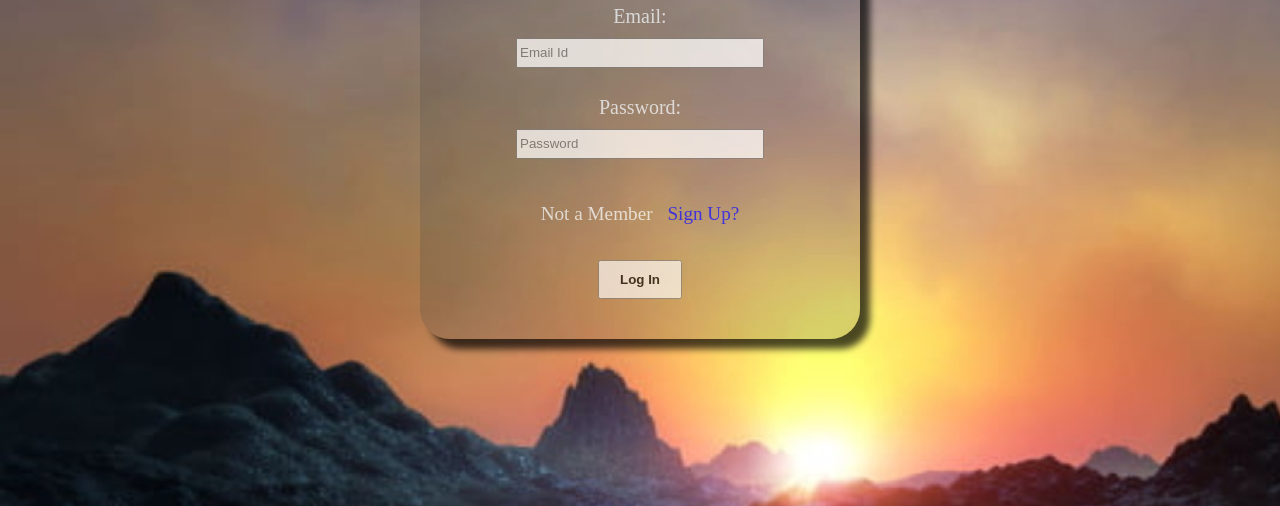
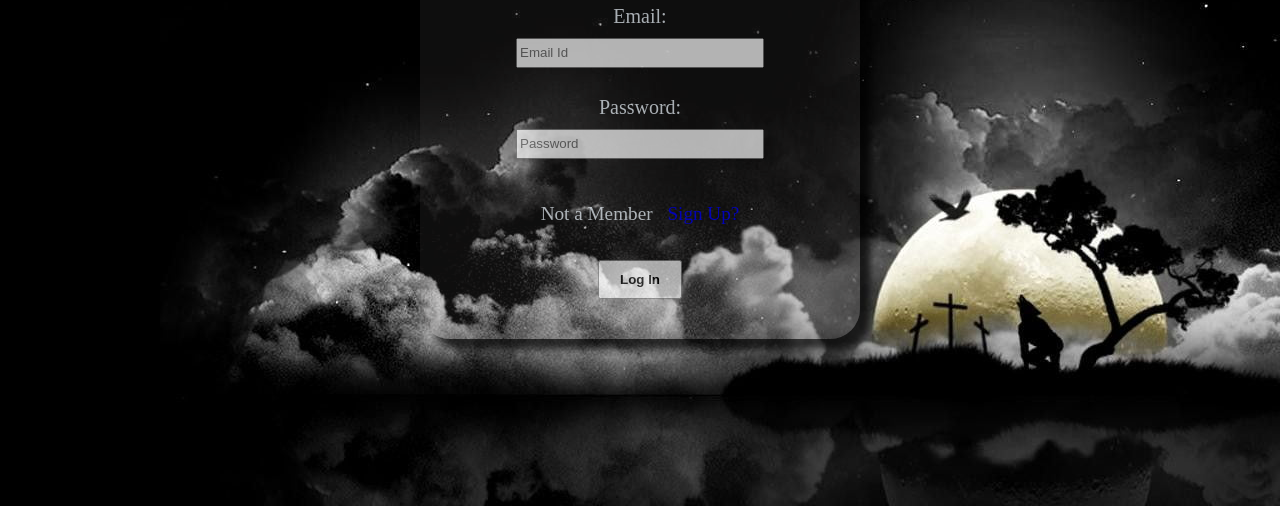
Before and after one commit to ArshikAk/Music-Player, a plain HTML site: page index.html in a window 1280 px wide. Shown: the part 294-800 px from the top of the page. Drawn offline with Linux system fonts and the light colour scheme.

Commit message:
first commit

```diff
--- a/login.css
+++ b/login.css
@@ -1,5 +1,5 @@
 body{
-    background-image: url("bg2.jpg");
+    background-image: url("bg1.jpg");
     background-repeat: no-repeat;
 }
 
--- a/registration.css
+++ b/registration.css
@@ -1,5 +1,5 @@
 body{
-    background-image: url("bg2.jpg");
+    background-image: url("bg1.jpg");
     background-repeat: no-repeat;
 }
 
```
Also changed, not shown: bg1.jpg (added), bg2.jpg (deleted).
